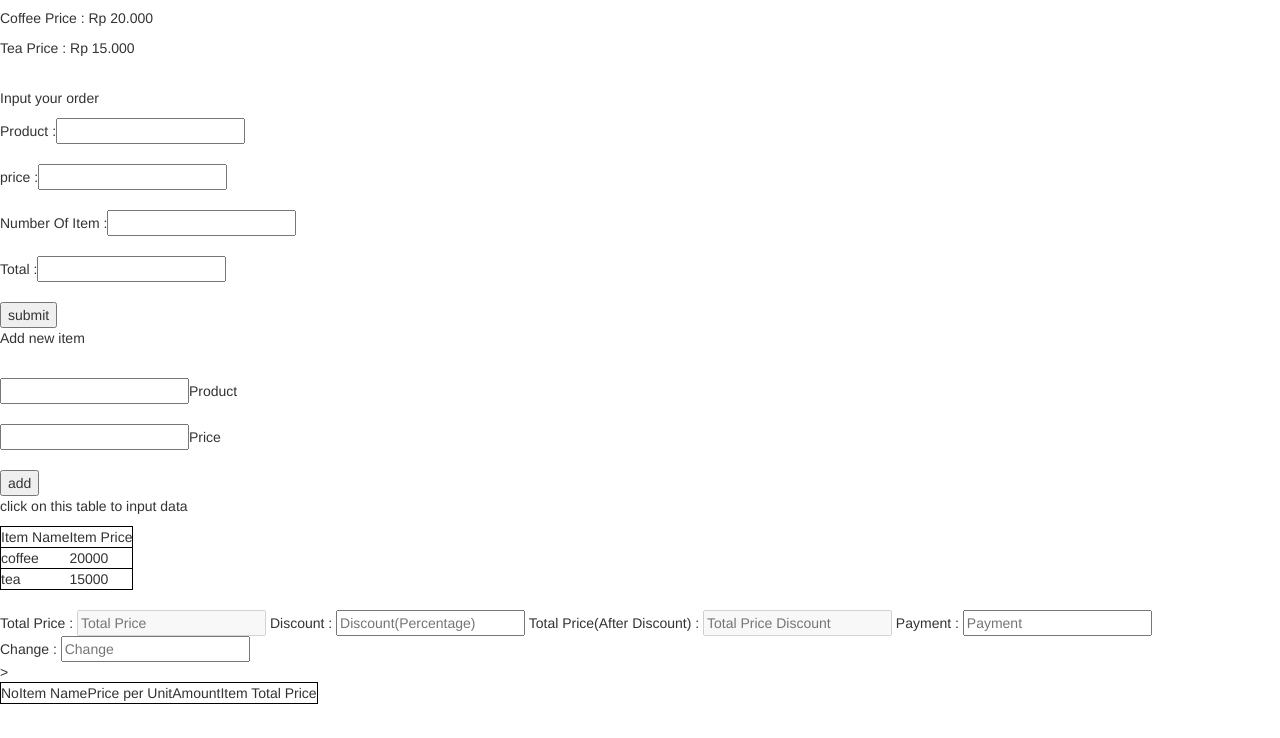
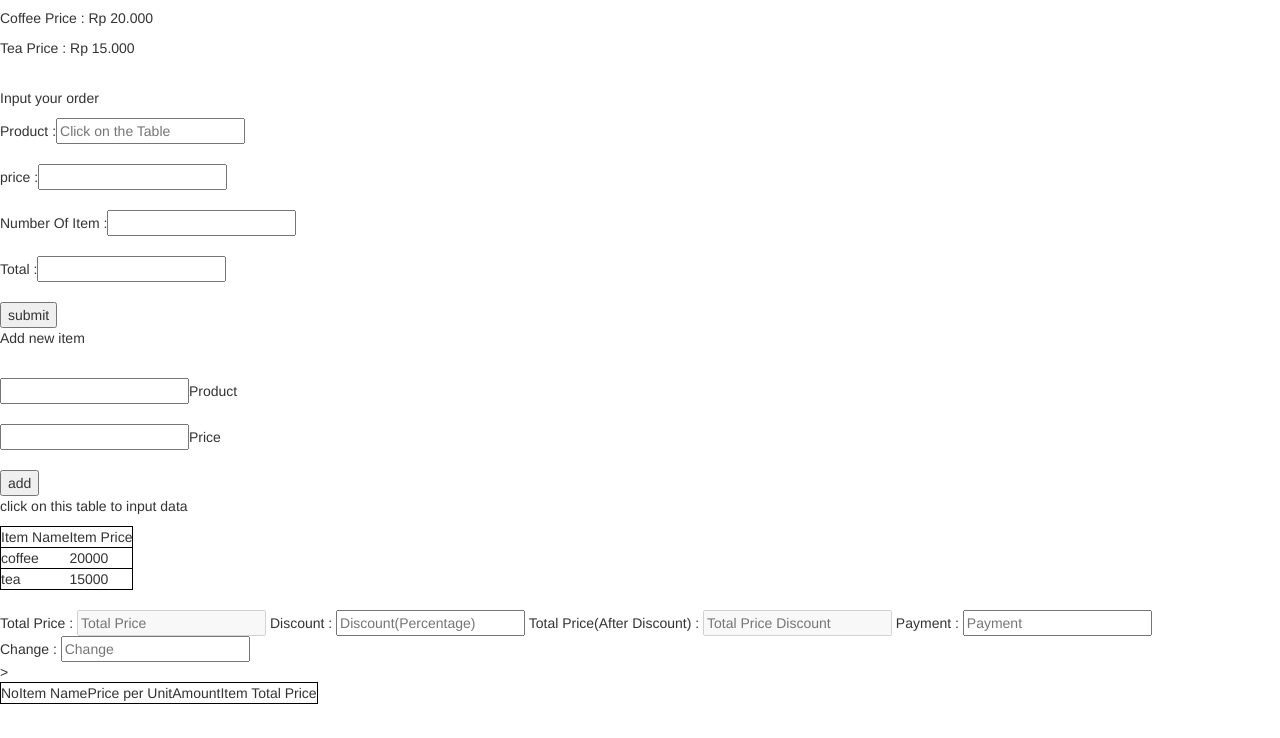
Before and after one commit to adithyairawan1/pweb, a plain HTML site: page project2/webCashier.html in a window 1280 px wide. Shown: the part 62-800 px from the top of the page. Drawn offline with nearby package versions, Linux system fonts and the light colour scheme.

Commit message:
Add files via upload

```diff
--- a/project2/webCashier.html
+++ b/project2/webCashier.html
@@ -14,7 +14,7 @@
 <p>Input your order</p>
 
 <form>
-Product 		:<input type="name" name="nameProduct" id="nameProduct">
+Product 		:<input type="name" name="nameProduct" id="nameProduct" placeholder="Click on the Table">
 <br><br>
 price 			:<input type="number" name="priceProduct" id="priceProduct" onkeyup="cal(this.form)"><br><br>
 Number Of Item 	:<input type="number" name="numberItem" id="numberItem" onkeyup="cal(this.form)"><br><br>
```
